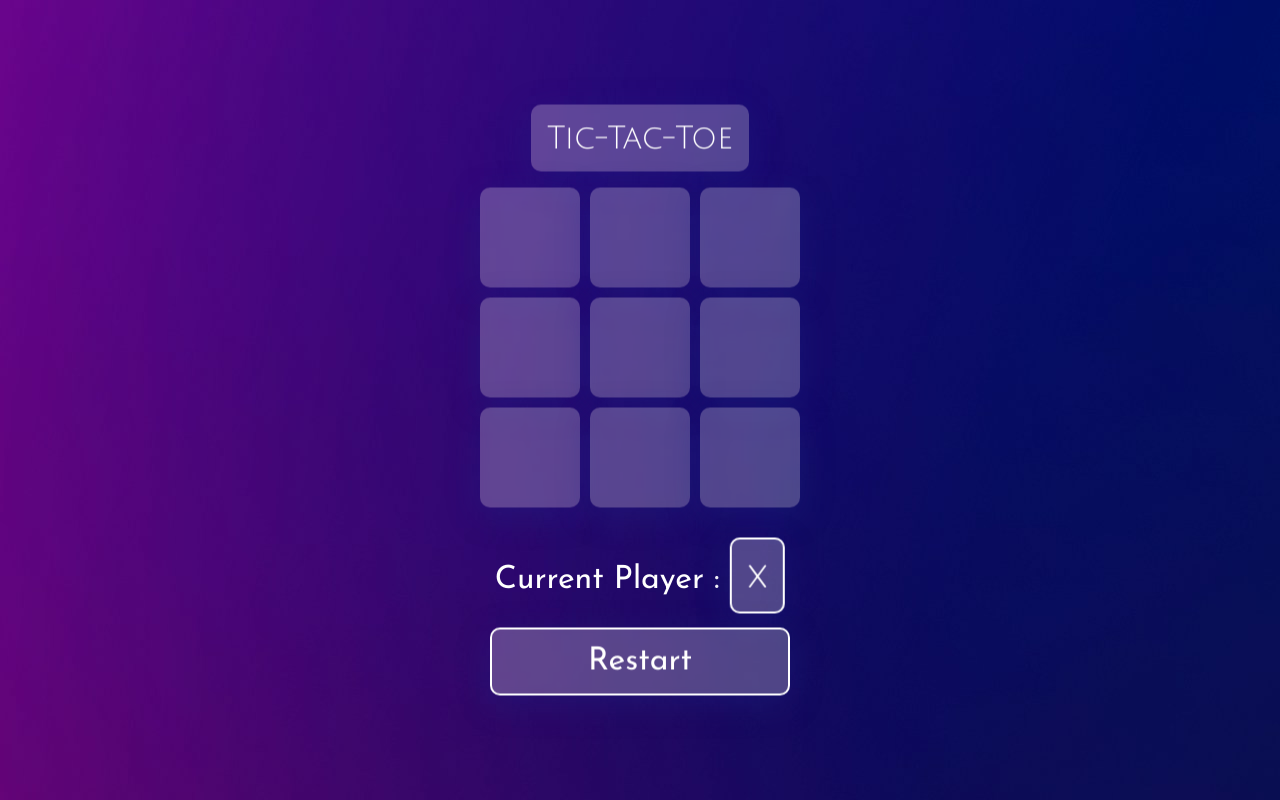
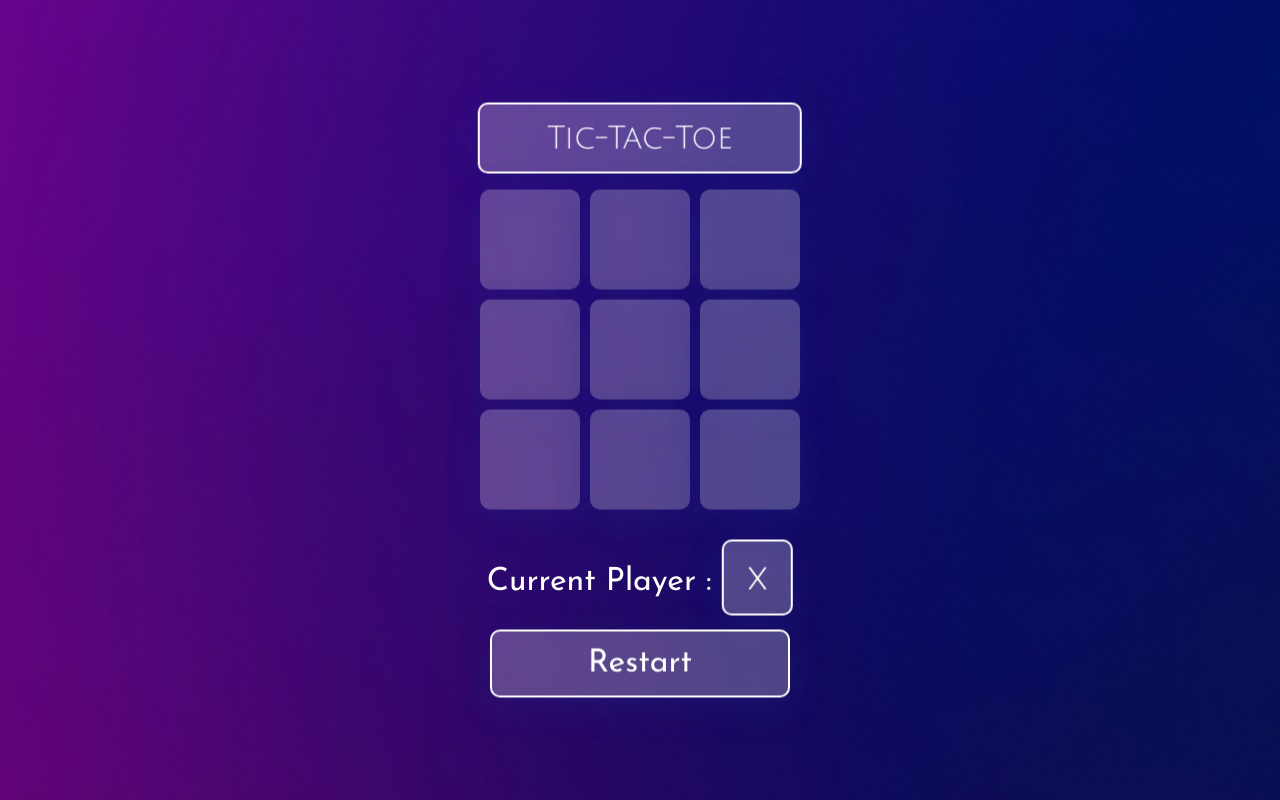
Before and after one commit to PushkarDesai-06/Tic-tac-toe, a plain HTML site: page index.html in a window 1280 px wide. Drawn offline with Linux system fonts and the light colour scheme.

Commit message:
more UI changes

```diff
--- a/style.css
+++ b/style.css
@@ -23,10 +23,11 @@ body {
   left: 50vw;
   transform: translate(-50%);
   color: white;
+  border: 2px solid white;
   /* text-align: center; */
   font-size: 2rem;
   margin-bottom: 1rem;
-  padding: 1rem;
+  padding: 1rem 4.2rem;
   background: rgba(255, 250, 250, 0.25);
   box-shadow: 0 8px 32px 0 rgba(31, 38, 135, 0.37);
   backdrop-filter: blur(4px);
@@ -52,6 +53,7 @@ body {
 .playArea .box {
   height: 100px;
   width: 100px;
+  /* border: 2px solid white; */
   background-color: #8ee3ef;
   /* border: 5px solid #254e70; */
   background: rgba(255, 250, 250, 0.25);
@@ -88,7 +90,7 @@ body {
   font-weight: 400;
   font-style: normal;
   border: 2px solid white;
-  padding: 1rem;
+  padding: 1rem 1.5rem;
   background-color: #472d7c;
   border-radius: 10px;
   background: rgba(255, 250, 250, 0.25);
```
